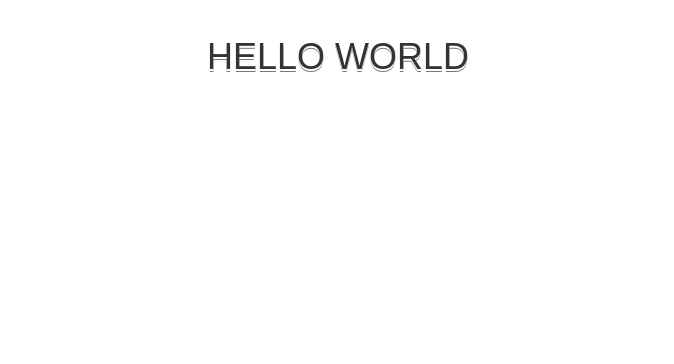
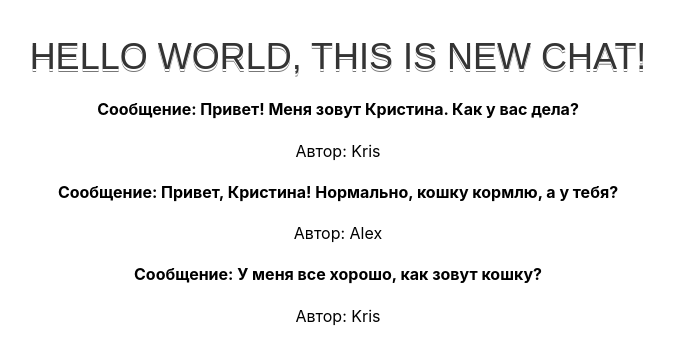
Before and after one commit to Salis666/React-homework-, a React (Create React App) app: page / in a window 1280 px wide. Shown: the top 364 px of the page, without its empty margins (302-976 px from the left). Built offline with nearby package versions, Linux system fonts and the light colour scheme.

Commit message:
SetMessageList

```diff
--- a/src/App.jsx
+++ b/src/App.jsx
@@ -1,10 +1,39 @@
+import { useState } from 'react';
 import './App.css';
 import { Message } from './Components/Message';
 
 export const App = () => {
+
+  const [messageList, setMessageList] = useState([
+    {
+      text: 'Привет! Меня зовут Кристина. Как у вас дела?',
+      autor: 'Kris'
+    },
+    {
+      text: 'Привет, Кристина! Нормально, кошку кормлю, а у тебя?',
+      autor: 'Alex'
+    },
+    {
+      text: 'У меня все хорошо, как зовут кошку?',
+      autor: 'Kris'
+    },
+  ])
+  const [messageBody, setMessageBody] = useState({
+    text: '',
+    autor: ''
+  })
+  const robotText = 'Привет, ${messageBody.autor}. Я робот, давай поговорим?'
   return (
     <div className="App">
-      <Message text="Hello World" />
+      <Message text="Hello World, this is new chat!" />
+      {
+        messageList.map(e =>
+          <div>
+            <h4>Сообщение: {e.text}</h4>
+            <p>Автор: {e.autor}</p>
+          </div>
+        )
+      }
     </div>
   );
 }
```
